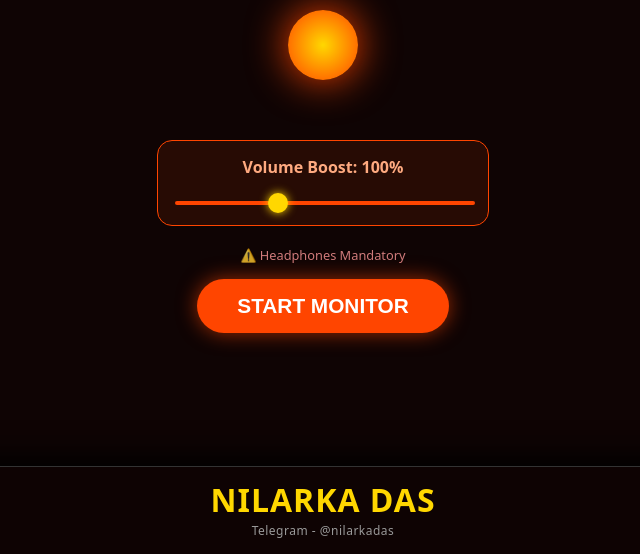
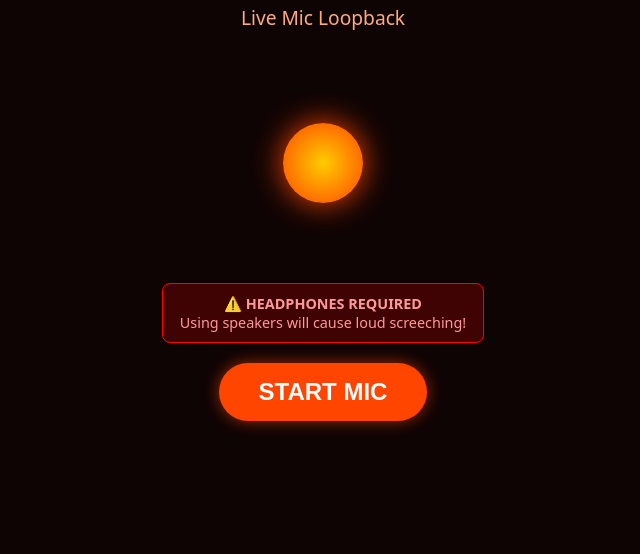
Before and after one commit to Calculate143/Uttarayan, a plain HTML site: page index.html in a window 1280 px wide. Shown: the part 246-800 px from the top of the page, without its empty margins (317-957 px from the left). Drawn offline with Linux system fonts and the light colour scheme.

Commit message:
Update index.html

```diff
--- a/index.html
+++ b/index.html
@@ -6,50 +6,41 @@
     <title>Vokkata! - Lohri Monitor</title>
     <style>
         /* CSS STYLES */
-        :root {
-            --bg-color: #0f0404;
-            --primary-color: #ff4500; /* Red/Orange */
-            --accent-color: #ffd700;  /* Gold */
-        }
-
         body {
-            background-color: var(--bg-color);
-            color: var(--accent-color);
+            background-color: #0f0404; /* Deep bonfire night dark */
+            color: #ffcc00; /* Fire gold */
             font-family: system-ui, -apple-system, sans-serif;
             display: flex;
             flex-direction: column;
+            justify-content: center;
+            align-items: center;
             height: 100vh;
             margin: 0;
             overflow: hidden;
             text-align: center;
         }
 
-        .main-content {
-            flex: 1;
-            display: flex;
-            flex-direction: column;
-            justify-content: center;
-            align-items: center;
-            width: 100%;
-            padding-bottom: 140px;
+        .container {
+            position: relative;
+            z-index: 10;
+            padding: 20px;
         }
 
         h1 {
             font-size: 3rem;
-            margin: 0;
-            text-shadow: 0 0 15px var(--primary-color);
-            text-transform: uppercase;
-            letter-spacing: 2px;
+            margin-bottom: 0.5rem;
+            text-shadow: 0 0 10px #ff4500;
         }
 
         p.subtitle {
             font-size: 1.2rem;
             color: #ffaa80;
-            margin-bottom: 1.5rem;
+            margin-bottom: 2rem;
         }
 
+        /* The pulsating circle visualizer */
         .visualizer-box {
-            height: 150px;
+            height: 200px;
             display: flex;
             justify-content: center;
             align-items: center;
@@ -57,198 +48,111 @@
         }
 
         .mic-circle {
-            width: 70px;
-            height: 70px;
-            background: radial-gradient(circle, var(--accent-color) 0%, var(--primary-color) 100%);
+            width: 80px;
+            height: 80px;
+            background: radial-gradient(circle, #ffcc00 0%, #ff4500 100%);
             border-radius: 50%;
-            box-shadow: 0 0 40px var(--primary-color);
-            transition: transform 0.05s linear;
-        }
-
-        .controls {
-            width: 80%;
-            max-width: 300px;
-            background: rgba(255, 69, 0, 0.1);
-            padding: 15px;
-            border-radius: 15px;
-            border: 1px solid #ff4500;
-            margin-bottom: 20px;
-        }
-
-        label {
-            display: block;
-            margin-bottom: 10px;
-            font-weight: bold;
-            color: #ffaa80;
-        }
-
-        /* Custom Slider */
-        input[type=range] {
-            -webkit-appearance: none;
-            width: 100%;
-            background: transparent;
-        }
-        input[type=range]::-webkit-slider-thumb {
-            -webkit-appearance: none;
-            height: 20px;
-            width: 20px;
-            border-radius: 50%;
-            background: var(--accent-color);
-            cursor: pointer;
-            margin-top: -8px;
-            box-shadow: 0 0 10px var(--accent-color);
-        }
-        input[type=range]::-webkit-slider-runnable-track {
-            width: 100%;
-            height: 4px;
-            cursor: pointer;
-            background: #ff4500;
-            border-radius: 2px;
+            box-shadow: 0 0 30px #ff4500;
+            transition: transform 0.05s linear; /* Smooth scaling */
         }
 
         .warning {
+            background-color: rgba(255, 0, 0, 0.2);
+            border: 1px solid red;
             color: #ff9999;
-            font-size: 0.8rem;
-            margin-bottom: 15px;
-            opacity: 0.8;
+            padding: 10px;
+            border-radius: 8px;
+            font-size: 0.9rem;
+            margin-bottom: 20px;
+            max-width: 300px;
+            margin-left: auto;
+            margin-right: auto;
         }
 
         #startBtn {
-            background-color: var(--primary-color);
+            background-color: #ff4500;
             color: white;
             border: none;
             padding: 15px 40px;
-            font-size: 1.3rem;
+            font-size: 1.5rem;
             border-radius: 50px;
             cursor: pointer;
-            box-shadow: 0 0 20px rgba(255, 69, 0, 0.6);
-            font-weight: 800;
+            box-shadow: 0 0 15px rgba(255, 69, 0, 0.6);
+            font-weight: bold;
             text-transform: uppercase;
-            transition: transform 0.2s;
-            z-index: 50;
         }
 
-        #startBtn:active { transform: scale(0.95); }
-        #startBtn.active { background-color: #333; box-shadow: none; border: 2px solid #555; }
-
-        footer {
-            position: fixed;
-            bottom: 0;
-            left: 0;
-            width: 100%;
-            background: rgba(15, 4, 4, 0.98);
-            border-top: 1px solid #333;
-            padding: 15px 0;
-            z-index: 100;
-            box-shadow: 0 -10px 30px rgba(0,0,0,1);
+        #startBtn:active {
+            transform: scale(0.95);
         }
 
-        .footer-name {
-            font-size: 2rem;
-            font-weight: 900;
-            color: var(--accent-color);
-            margin: 0;
-            letter-spacing: 1px;
-            text-transform: uppercase;
-            line-height: 1.1;
-        }
-
-        .footer-details {
-            font-size: 0.75rem;
-            color: #999;
-            margin-top: 5px;
-            font-weight: 400;
-            letter-spacing: 0.5px;
+        #startBtn.active {
+            background-color: #333;
+            box-shadow: none;
+            border: 2px solid #555;
         }
     </style>
 </head>
 <body>
 
-    <div class="main-content">
+    <div class="container">
         <h1>🪁 VOKKATA! 🪁</h1>
-        <p class="subtitle">Live Audio Booster</p>
+        <p class="subtitle">Live Mic Loopback</p>
 
         <div class="visualizer-box">
             <div id="micCircle" class="mic-circle"></div>
         </div>
 
-        <div class="controls">
-            <label for="volumeSlider">Volume Boost: <span id="volValue">100%</span></label>
-            <input type="range" id="volumeSlider" min="0" max="3" step="0.1" value="1">
+        <div class="warning">
+            ⚠️ <strong>HEADPHONES REQUIRED</strong><br>
+            Using speakers will cause loud screeching!
         </div>
 
-        <div class="warning">
-            ⚠️ Headphones Mandatory
-        </div>
-
-        <button id="startBtn">Start Monitor</button>
+        <button id="startBtn">START MIC</button>
     </div>
 
-    <footer>
-        <div class="footer-name">NILARKA DAS</div>
-        <div class="footer-details">
-            Telegram - @nilarkadas
-        </div>
-    </footer>
-
     <script>
+        // JAVASCRIPT LOGIC
         let audioContext;
         let mediaStream;
         let source;
-        let gainNode; // The Volume Booster
         let analyser;
         let isRunning = false;
 
         const btn = document.getElementById('startBtn');
         const circle = document.getElementById('micCircle');
-        const slider = document.getElementById('volumeSlider');
-        const volValue = document.getElementById('volValue');
-
-        // Update Volume Display
-        slider.addEventListener('input', (e) => {
-            const val = parseFloat(e.target.value);
-            volValue.innerText = Math.round(val * 100) + "%";
-            if(gainNode) {
-                gainNode.gain.value = val;
-            }
-        });
 
         btn.addEventListener('click', async () => {
             if (!isRunning) {
                 // START
                 try {
+                    // 1. Init Audio Context
                     audioContext = new (window.AudioContext || window.webkitAudioContext)();
 
+                    // 2. Get Mic Access
+                    // echoCancellation: false ensures you hear the raw "scream" without the phone trying to filter it out
                     mediaStream = await navigator.mediaDevices.getUserMedia({
-                        audio: {
-                            echoCancellation: false,
-                            noiseSuppression: false,
-                            autoGainControl: false, // Try to stop phone from auto-lowering vol
-                            latency: 0
-                        }
+                        audio: { echoCancellation: false, noiseSuppression: false, latency: 0 }
                     });
 
-                    // Create Nodes
+                    // 3. Connect Mic -> Speakers
                     source = audioContext.createMediaStreamSource(mediaStream);
-                    gainNode = audioContext.createGain(); // Create Gain Node
                     analyser = audioContext.createAnalyser();
 
-                    // Set Initial Volume from Slider
-                    gainNode.gain.value = parseFloat(slider.value);
+                    // Connect source to analyser (for visual) and destination (for hearing)
+                    source.connect(analyser);
+                    source.connect(audioContext.destination);
 
-                    // Connect: Source -> Gain -> Analyser -> Speakers
-                    source.connect(gainNode);
-                    gainNode.connect(analyser);
-                    gainNode.connect(audioContext.destination);
-
+                    // 4. Update UI
                     isRunning = true;
                     btn.textContent = "STOP";
                     btn.classList.add('active');
 
+                    // 5. Start Visualizer Loop
                     visualize();
 
                 } catch (err) {
-                    alert("Microphone permission denied! " + err);
+                    alert("Please allow Microphone access! " + err);
                 }
             } else {
                 // STOP
@@ -259,7 +163,7 @@
                     audioContext.close();
                 }
                 isRunning = false;
-                btn.textContent = "Start Monitor";
+                btn.textContent = "START MIC";
                 btn.classList.remove('active');
                 circle.style.transform = 'scale(1)';
             }
@@ -271,13 +175,16 @@
             const dataArray = new Uint8Array(analyser.frequencyBinCount);
             analyser.getByteFrequencyData(dataArray);
 
+            // Calculate volume level
             let sum = 0;
             for (let i = 0; i < dataArray.length; i++) {
                 sum += dataArray[i];
             }
             let average = sum / dataArray.length;
 
-            let scale = 1 + (average / 25);
+            // Scale the circle based on how loud you scream
+            // 20 is a dampening factor, adjust if it's too sensitive
+            let scale = 1 + (average / 20);
             circle.style.transform = `scale(${scale})`;
 
             requestAnimationFrame(visualize);
```
